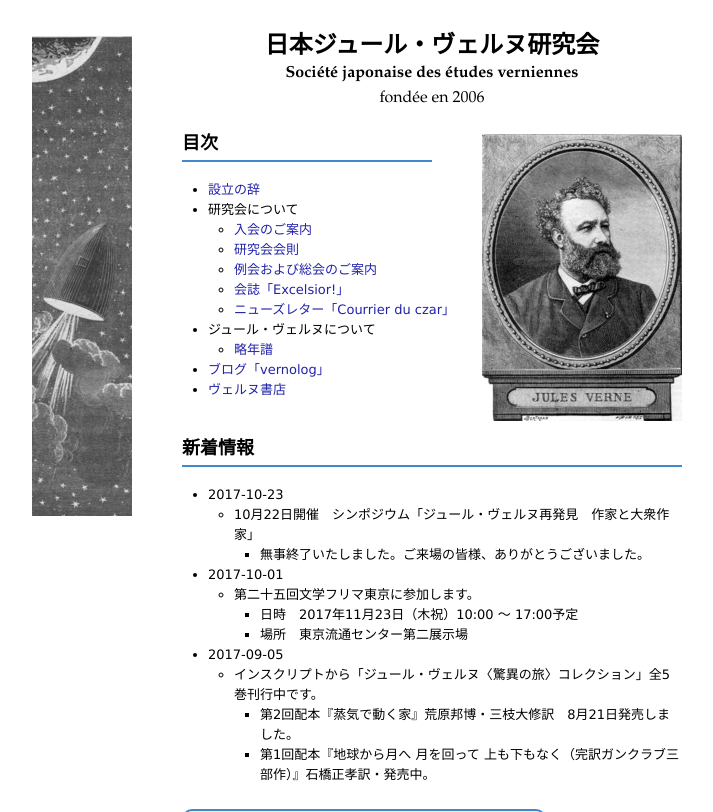
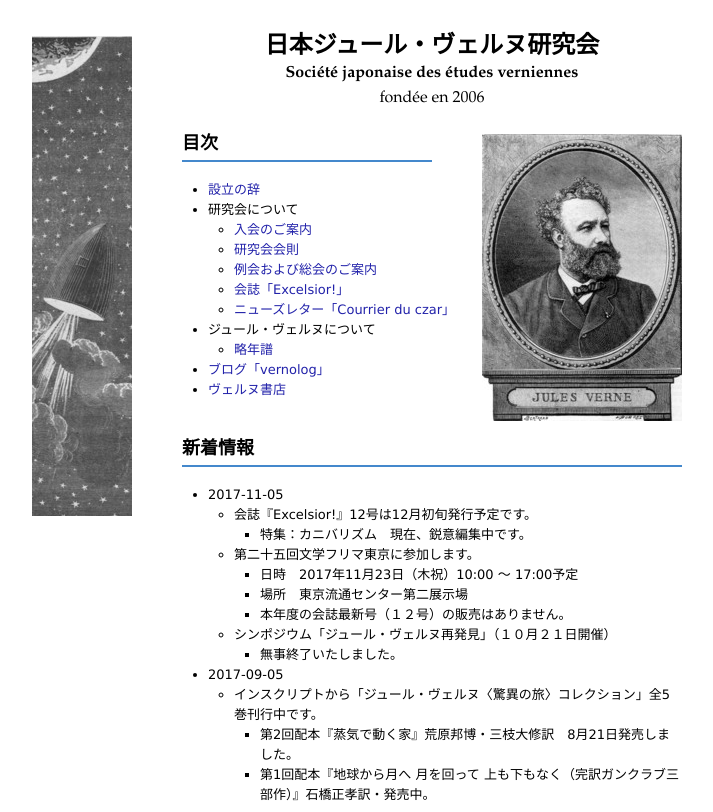
Before and after one commit to sjev2006/sjev2006.github.io, a Jekyll site: the page built from index.md, in a window 1280 px wide, cut to the strip 0-812 px from the top of the page. Shown: the whole strip, without its empty margins (283-996 px from the left). Built offline with Jekyll 4.4.1, drawn with Linux system fonts in a browser that asks for light colours.

Commit message:
Update index.yml

```diff
--- a/_data/index.yml
+++ b/_data/index.yml
@@ -1,13 +1,19 @@
-- date: 2017-10-23
-  summary: 10月22日開催　シンポジウム「ジュール・ヴェルヌ再発見　作家と大衆作家」
+- date: 2017-11-05
+  summary: 会誌『Excelsior!』12号は12月初旬発行予定です。
   detail:
-  - 無事終了いたしました。ご来場の皆様、ありがとうございました。
+  - 特集：カニバリズム　現在、鋭意編集中です。
 
-- date: 2017-10-01
+- date: 2017-11-05
   summary: 第二十五回文学フリマ東京に参加します。
   detail:
   - 日時　2017年11月23日（木祝）10:00 〜 17:00予定
   - 場所　東京流通センター第二展示場
+  - 本年度の会誌最新号（１２号）の販売はありません。
+
+- date: 2017-11-05
+  summary: シンポジウム「ジュール・ヴェルヌ再発見」（１０月２１日開催）
+  detail:
+  - 無事終了いたしました。
 
 - date: 2017-09-05
   summary: インスクリプトから「ジュール・ヴェルヌ〈驚異の旅〉コレクション」全5巻刊行中です。
```
